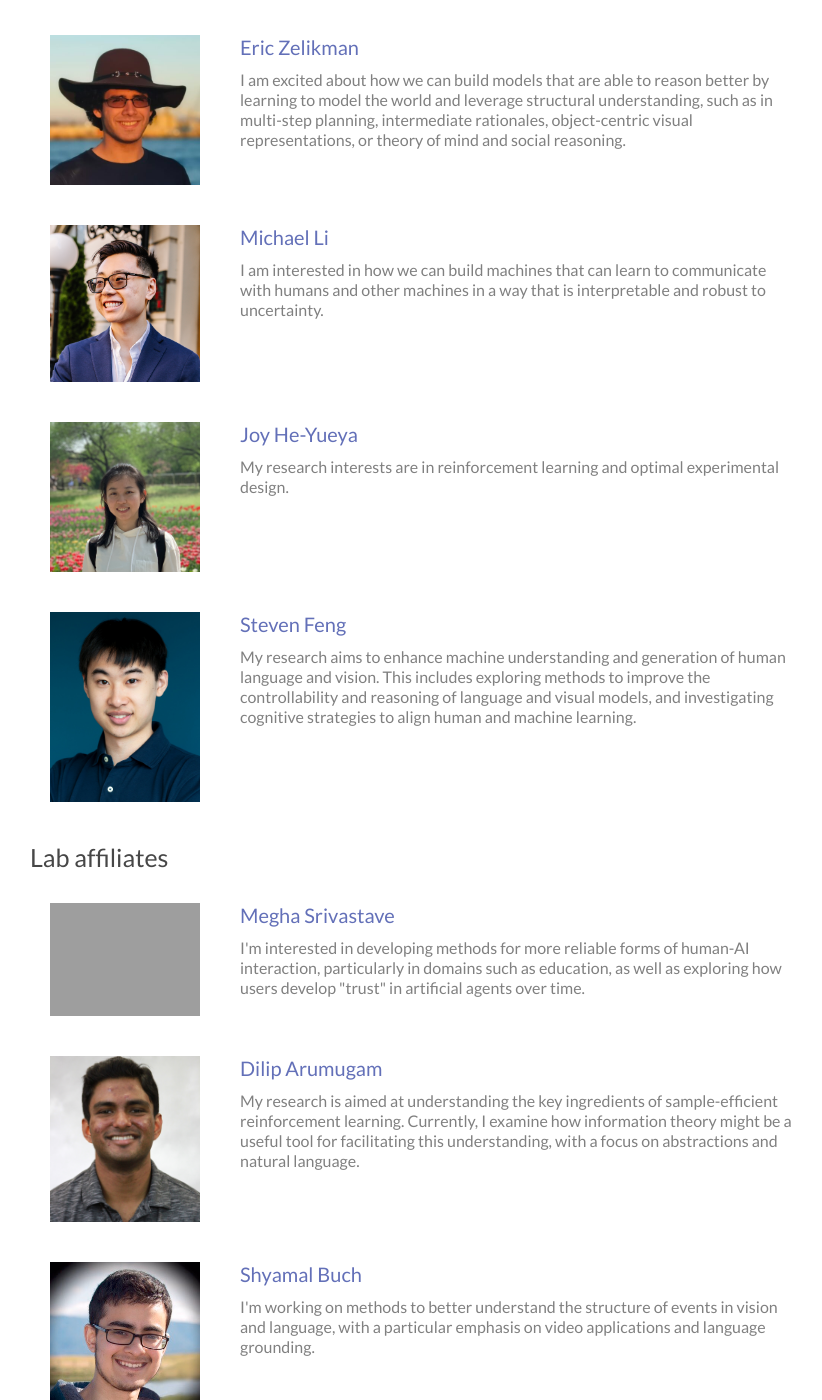
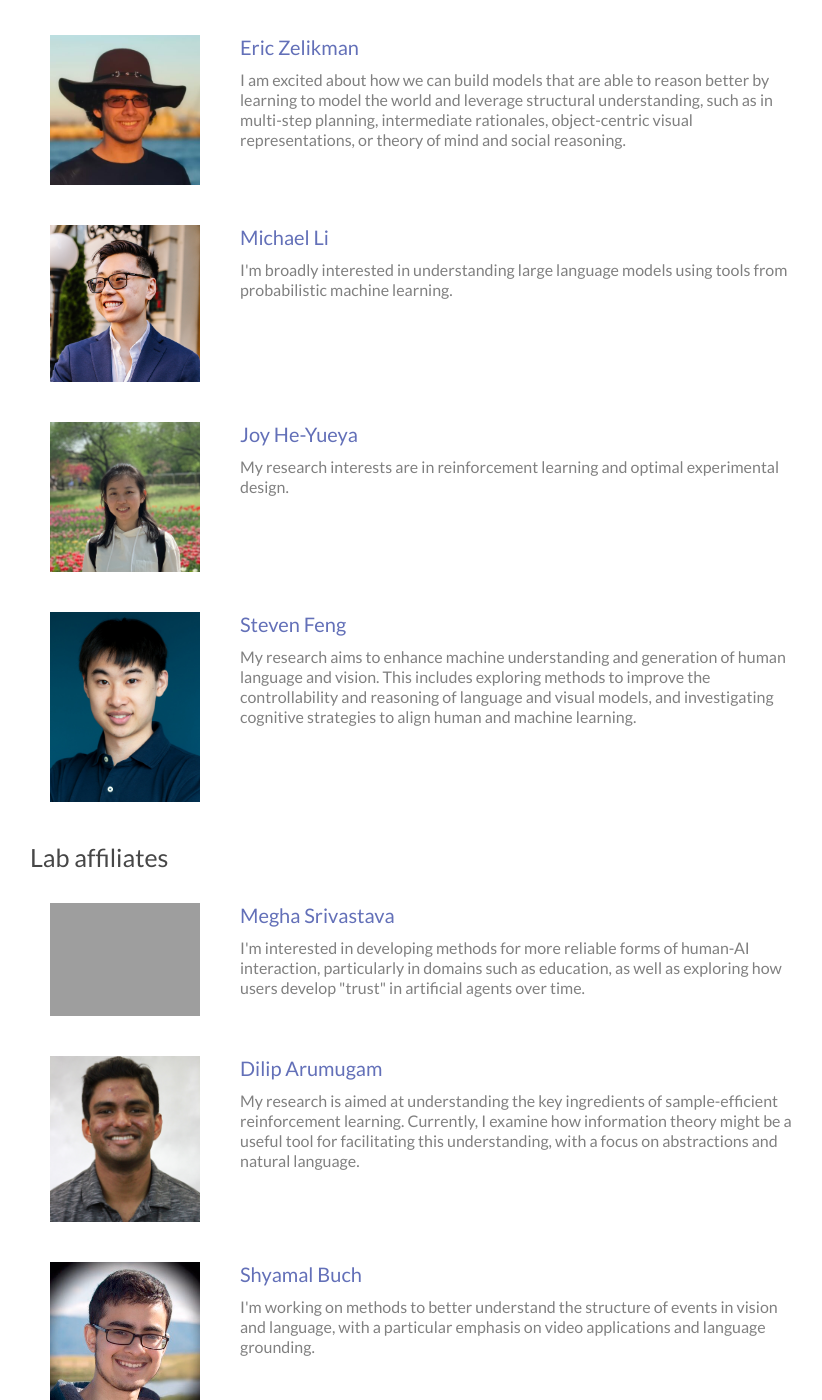
Before and after one commit to stanford-cocolab/cocolab.stanford.edu, a Jekyll site: the page built from 02-people.html, in a window 1280 px wide and 1400 px high, scrolled down 1478 px. Shown: the whole window, without its empty margins (235-1057 px from the left). Built offline with Jekyll 4.4.1, drawn with Linux system fonts in a browser that asks for light colours; a script that is not in the unit is left out.

Commit message:
update michael bio

```diff
--- a/_data/cocolab.yml
+++ b/_data/cocolab.yml
@@ -63,8 +63,7 @@
       webpage: https://michaelyli.github.io/
       bio:
         - >
-          I am interested in how we can build machines that can learn to communicate with humans
-          and other machines in a way that is interpretable and robust to uncertainty.
+          I'm broadly interested in understanding large language models using tools from probabilistic machine learning.
     - name: Joy He-Yueya
       img: joyhe.JPG
       bio:
@@ -78,7 +77,7 @@
 
 - role: Lab affiliates
   people:
-    - name: Megha Srivastave
+    - name: Megha Srivastava
       img: megha.JPG
       bio:
         - >
```
